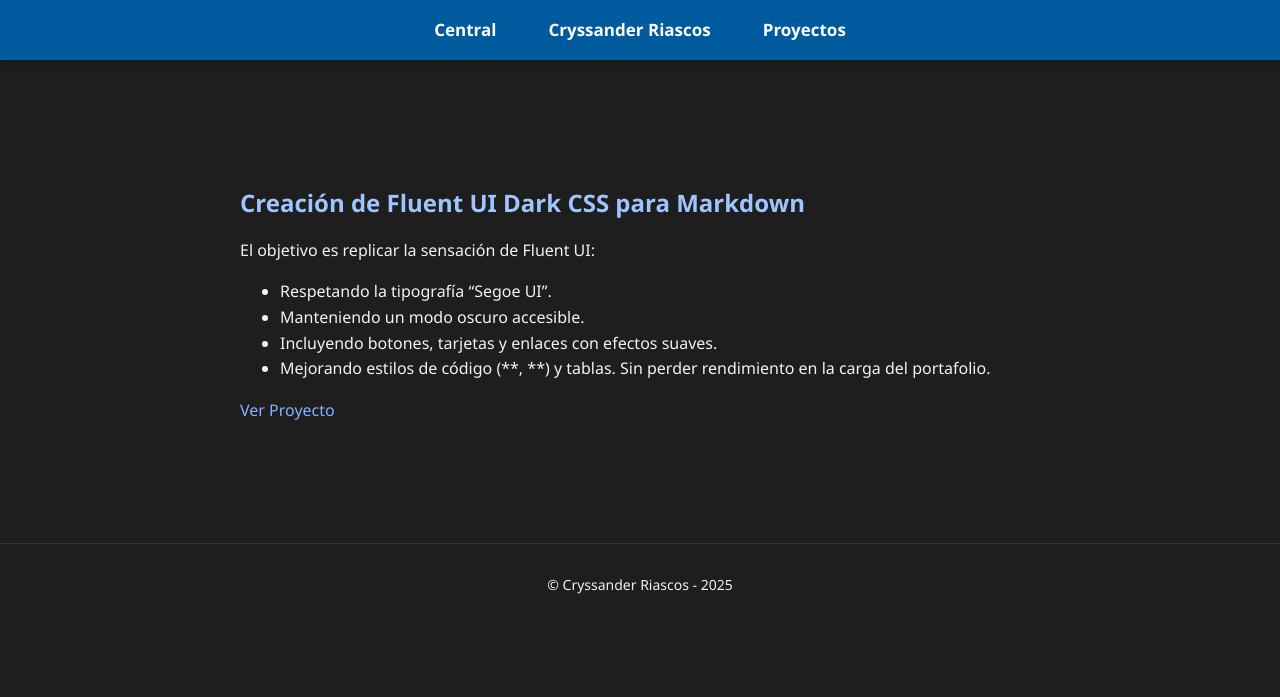
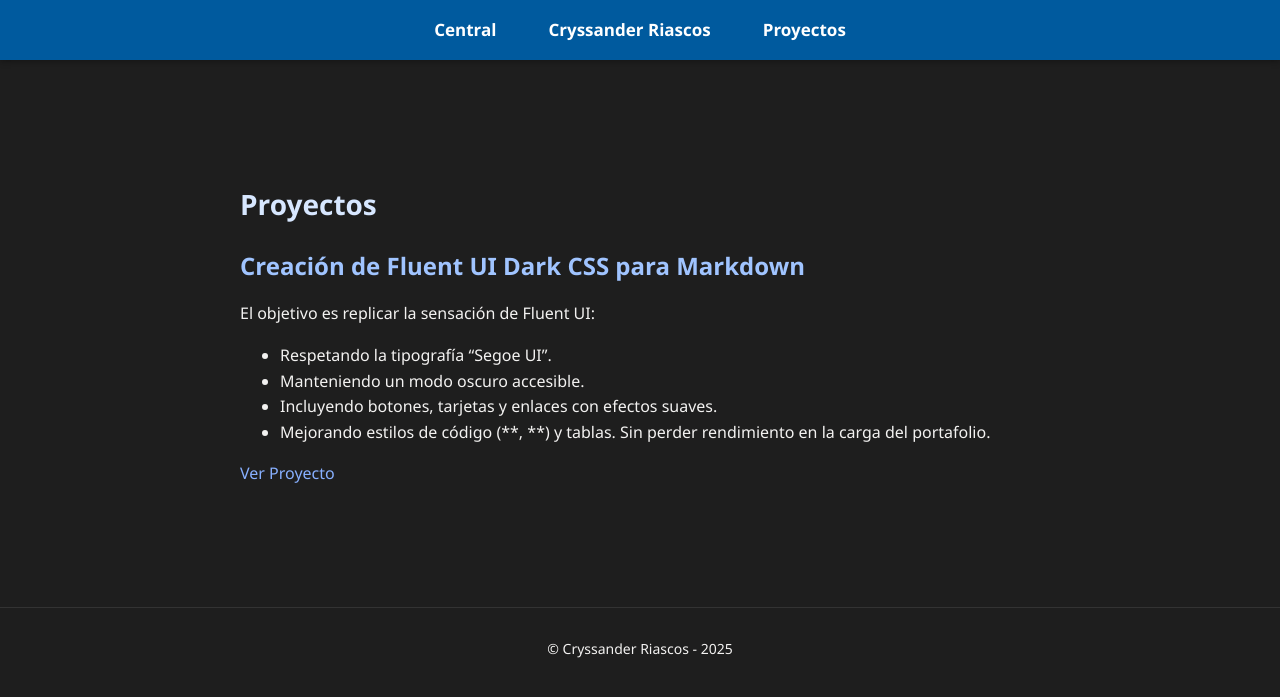
Before and after one commit to rlaricorcontinental/grupo8nrc23730, a Jekyll site: the page built from TM638231/projects.md, in a window 1280 px wide. Shown: the top 697 px of the page. Built offline with Jekyll 4.4.1, drawn with Linux system fonts in a browser that asks for light colours.

Commit message:
Update projects.md

```diff
--- a/TM638231/projects.md
+++ b/TM638231/projects.md
@@ -2,6 +2,7 @@
 layout: tm638231-default
 title: Proyectos
 ---
+# Proyectos
 
 ## Creación de Fluent UI Dark CSS para Markdown
 El objetivo es replicar la sensación de Fluent UI:
```
